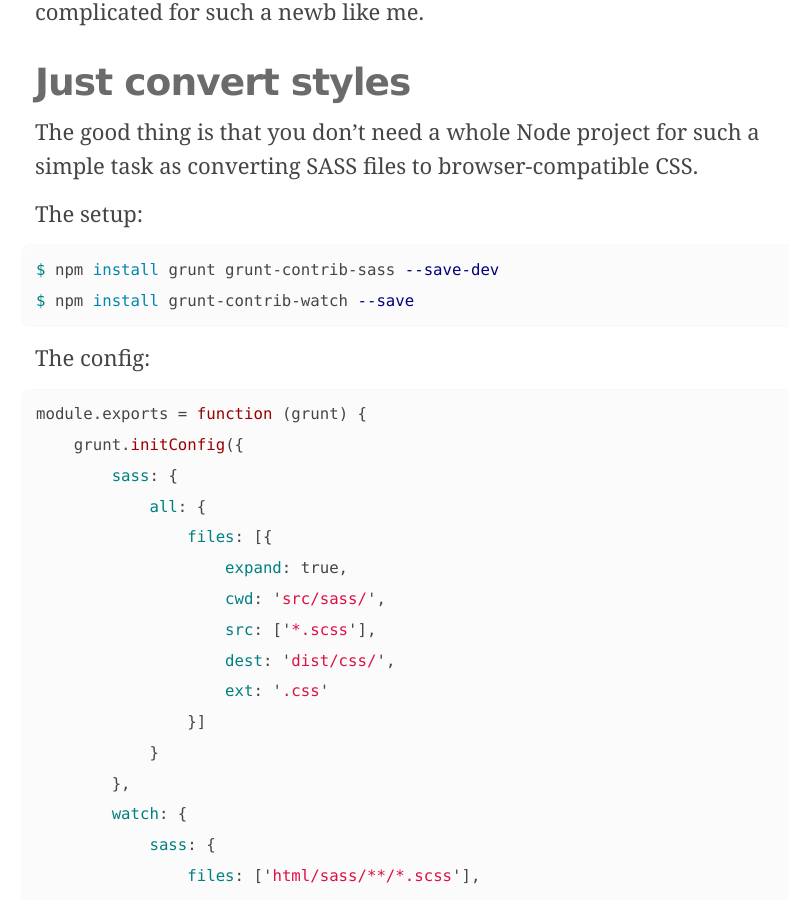
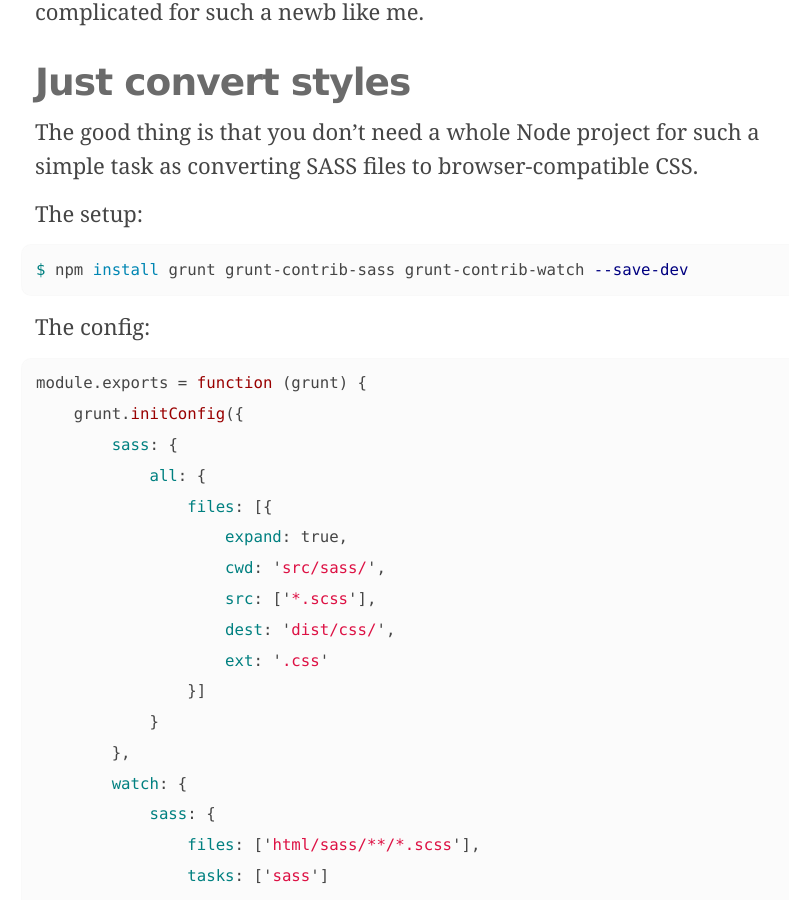
Before and after one commit to taxigy/taxigy.github.io, a Jekyll site: the page built from _posts/2015-08-22-grunt-boilerplate.markdown, in a window 1280 px wide and 900 px high, scrolled down 496 px. Shown: the whole window, without its empty margins (221-1010 px from the left). Built offline with Jekyll 4.4.1, drawn with Linux system fonts in a browser that asks for light colours; nearby versions of some CDN libraries; Markdown is read by kramdown in place of the engine named in the settings.

Commit message:
a little fix for grunt-sass post

````diff
--- a/_posts/2015-08-22-grunt-boilerplate.markdown
+++ b/_posts/2015-08-22-grunt-boilerplate.markdown
@@ -14,8 +14,7 @@ The good thing is that you don't need a whole Node project for such a simple tas
 The setup:
 
 ```bash
-$ npm install grunt grunt-contrib-sass --save-dev
-$ npm install grunt-contrib-watch --save
+$ npm install grunt grunt-contrib-sass grunt-contrib-watch --save-dev
 ```
 
 The config:
````
